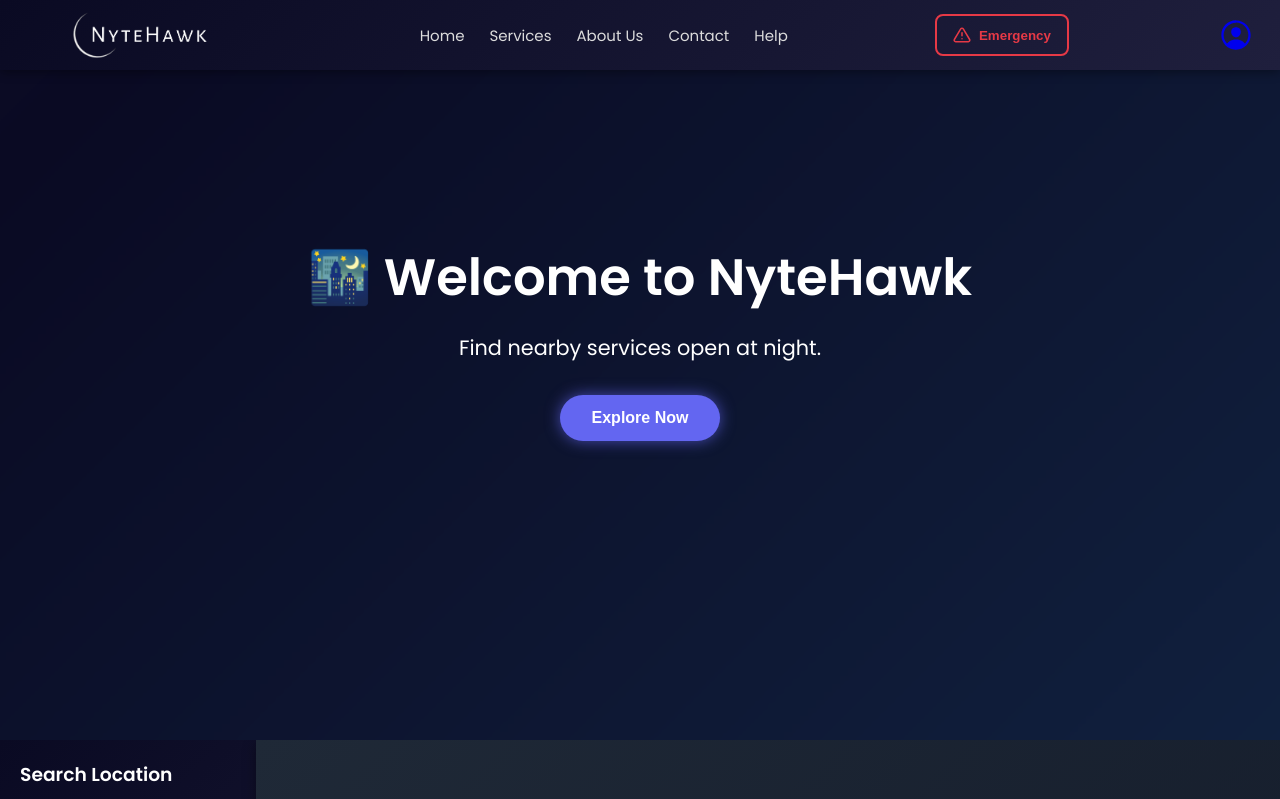
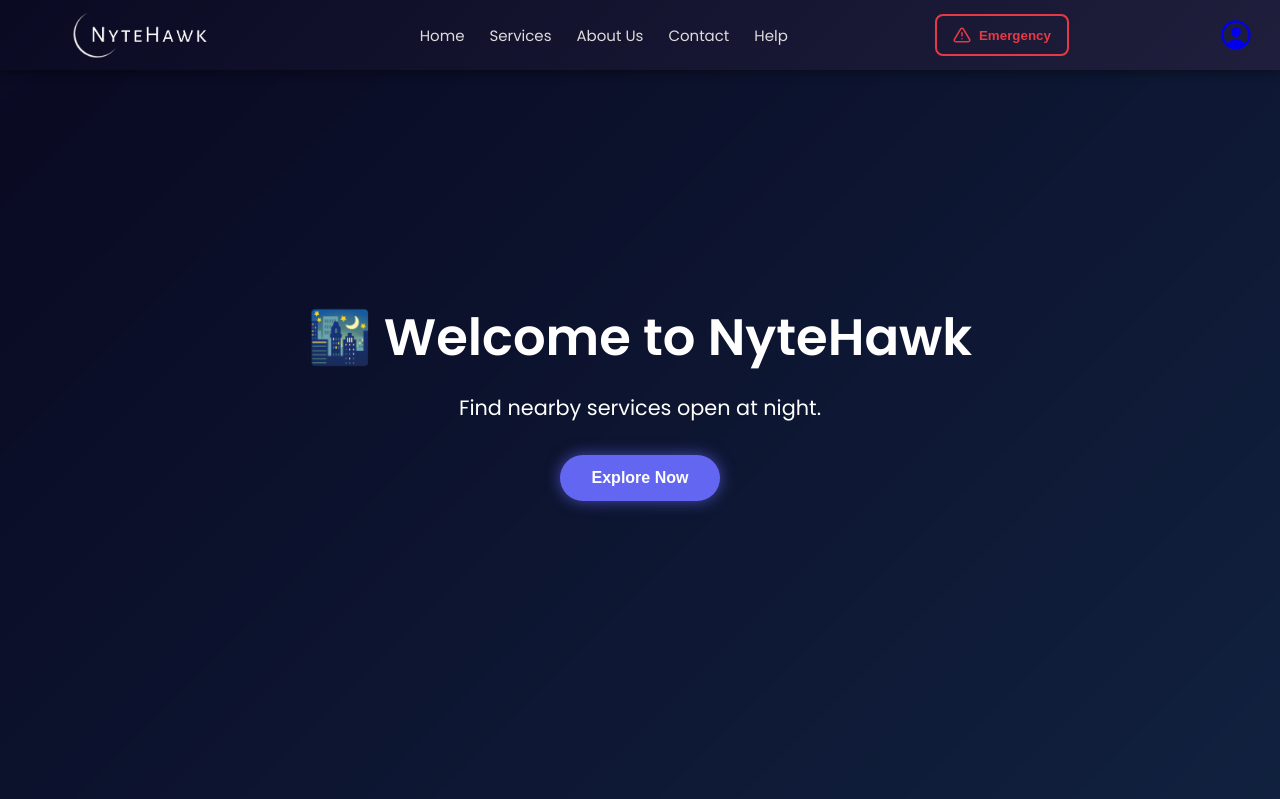
Before and after one commit to Krish-zinzuvadiya/NyteHawk, a React (Create React App) app: page /home in a window 1280 px wide. Shown: the top 799 px of the page. Built offline with nearby package versions, Linux system fonts and the light colour scheme.

Commit message:
Update MainHome.css

```diff
--- a/src/styles/MainHome.css
+++ b/src/styles/MainHome.css
@@ -1,7 +1,7 @@
 /* Full hero container */
 .hero-section {
   position: relative;
-  margin-top: -60px;
+  /* margin-top: -60px; */
   height: 100vh;
   width: 100%;
   overflow: hidden;
@@ -13,7 +13,7 @@
 /* Animated background */
 .animated-bg {
   position: absolute;
-  top: 0;
+  top: -1;
   left:-1;
   width: 120%;
   height: 120%;
```
